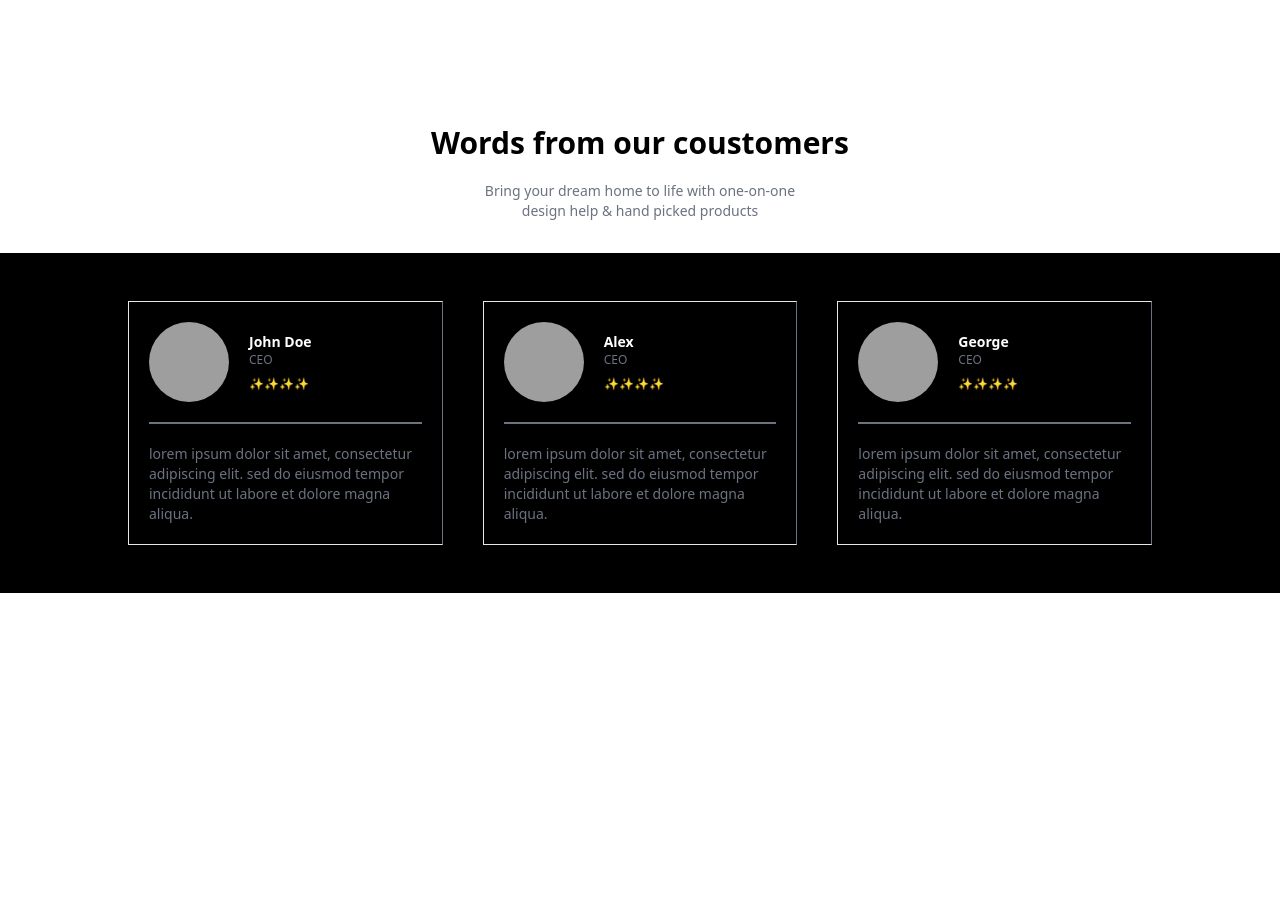
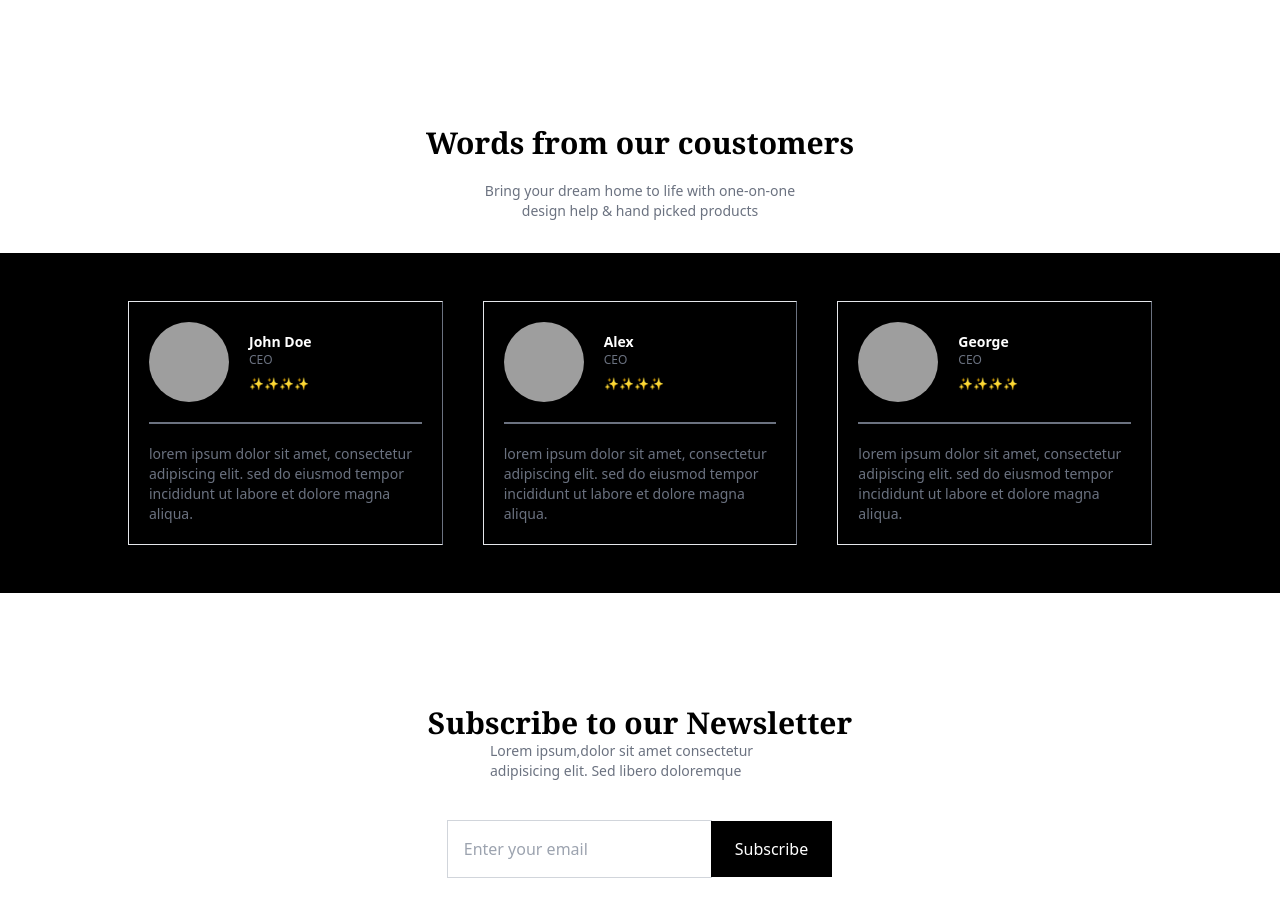
Before and after one commit to jxxuxuefeng/tailwindcss-demo, a React (Vite) app: page / in a window 1280 px wide. Shown: the part 2240-3157 px from the top of the page. Before the commit the page ends 2889 px from the top, so only its background shows below. Built offline with nearby package versions, Linux system fonts and the light colour scheme; grey boxes are pictures that could not be loaded.

Commit message:
feat: Newsletter

```diff
--- a/src/App.jsx
+++ b/src/App.jsx
@@ -6,6 +6,7 @@ import Services from "./components/Services/Services.jsx";
 import Banner from "./components/Banner/Banner.jsx";
 import Banner2 from "./components/Banner/Banner2.jsx";
 import Testimonial from "./components/Testimonial/Testimonial.jsx";
+import Newsletter from "./components/Newsletter/Newsletter.jsx";
 
 const App = () => {
   return (
@@ -17,6 +18,7 @@ const App = () => {
       <Banner />
       <Banner2 />
       <Testimonial />
+      <Newsletter />
     </main>
   );
 };
--- /dev/null
+++ b/src/components/Newsletter/Newsletter.jsx
@@ -0,0 +1,31 @@
+// 第三方
+import React from "react";
+
+// 自定义
+
+const Newsletter = () => {
+  return (
+    <>
+      <div className="max-w-[500px] mx-auto space-py-5 py-14">
+        <h1 className="text-3xl font-bold font-serif text-center">
+          Subscribe to our Newsletter
+        </h1>
+        <p className="text-sm text-gray-500  max-w-[300px] mx-auto">
+          Lorem ipsum,dolor sit amet consectetur adipisicing elit. Sed libero
+          doloremque
+        </p>
+        {/*form section*/}
+        <div className="mt-10 flex justify-center">
+          <input
+            type="text"
+            placeholder="Enter your email"
+            className="px-4 py-4 ring-1 ring-gray-300"
+          />
+          <button className="bg-black text-white px-6 py-4">Subscribe</button>
+        </div>
+      </div>
+    </>
+  );
+};
+
+export default Newsletter;
--- a/src/components/Testimonial/Testimonial.jsx
+++ b/src/components/Testimonial/Testimonial.jsx
@@ -33,7 +33,9 @@ const Testimonial = () => {
       <div className=" py-14">
         {/*header section*/}
         <div className="space-y-5 text-center max-w-[550px] mx-auto mb-8">
-          <h1 className="text-3xl font-bold">Words from our coustomers</h1>
+          <h1 className="text-3xl font-bold font-serif">
+            Words from our coustomers
+          </h1>
           <p className="text-gray-500 text-sm max-w-[350px] mx-auto">
             Bring your dream home to life with one-on-one design help & hand
             picked products
```
